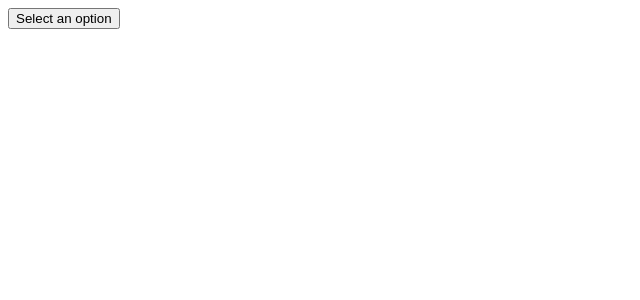
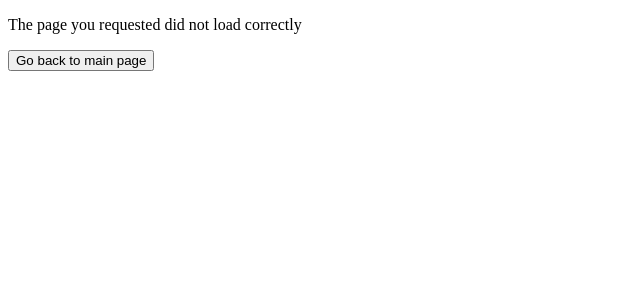
Before and after one commit to joangavelan/learning-react, a React (Create React App) app: page / in a window 1280 px wide. Shown: the top 300 px of the page, without its empty margins (0-640 px from the left). Built offline with nearby package versions, Linux system fonts and the light colour scheme.

Commit message:
Code-Splitting

```diff
--- a/src/App.js
+++ b/src/App.js
@@ -1,11 +1,10 @@
 import React from 'react'
-import BlurExample from './advanced-guides/Accessibility'
-import Glossary from './advanced-guides/Accessibility'
+import MyComponent from './advanced-guides/Code-Splitting'
 
 const App = () => {
   return (
     <div className='app'>
-      <BlurExample />
+      <MyComponent />
     </div>
   )
 }
--- /dev/null
+++ b/src/advanced-guides/Code-Splitting.js
@@ -0,0 +1,27 @@
+import React, { Suspense } from 'react';
+
+const OtherComponent = React.lazy(() => import('./OtherComponent'));
+
+function ErrorBoundarie() {
+  return (
+    <div>
+      <p>The page you requested did not load correctly</p>
+      <button>Go back to main page</button>
+    </div>
+  );
+}
+
+function MyComponent() {
+  return (
+    <div>
+      <ErrorBoundarie>
+        <Suspense fallback={<div>Loading...</div>}>
+          <OtherComponent />
+        </Suspense>
+      </ErrorBoundarie>
+    </div>
+  );
+}
+
+
+export default MyComponent
```
